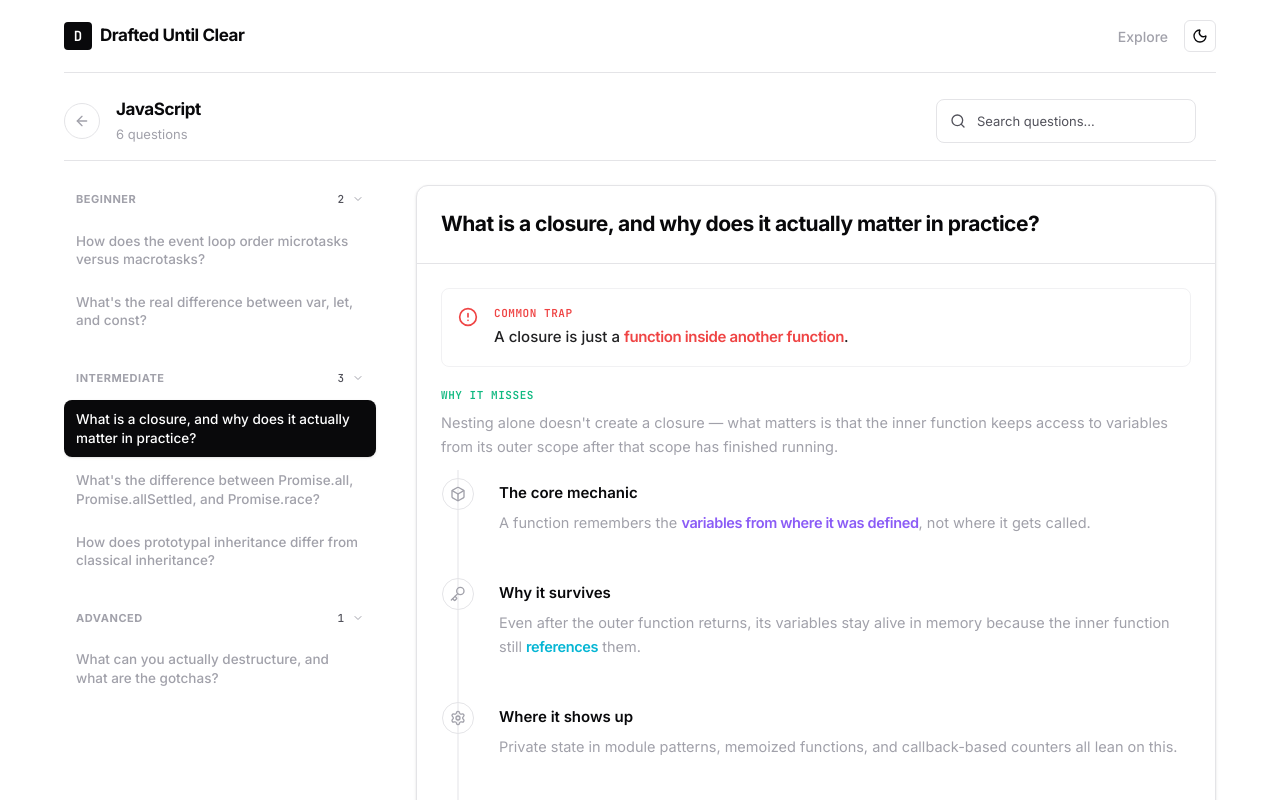
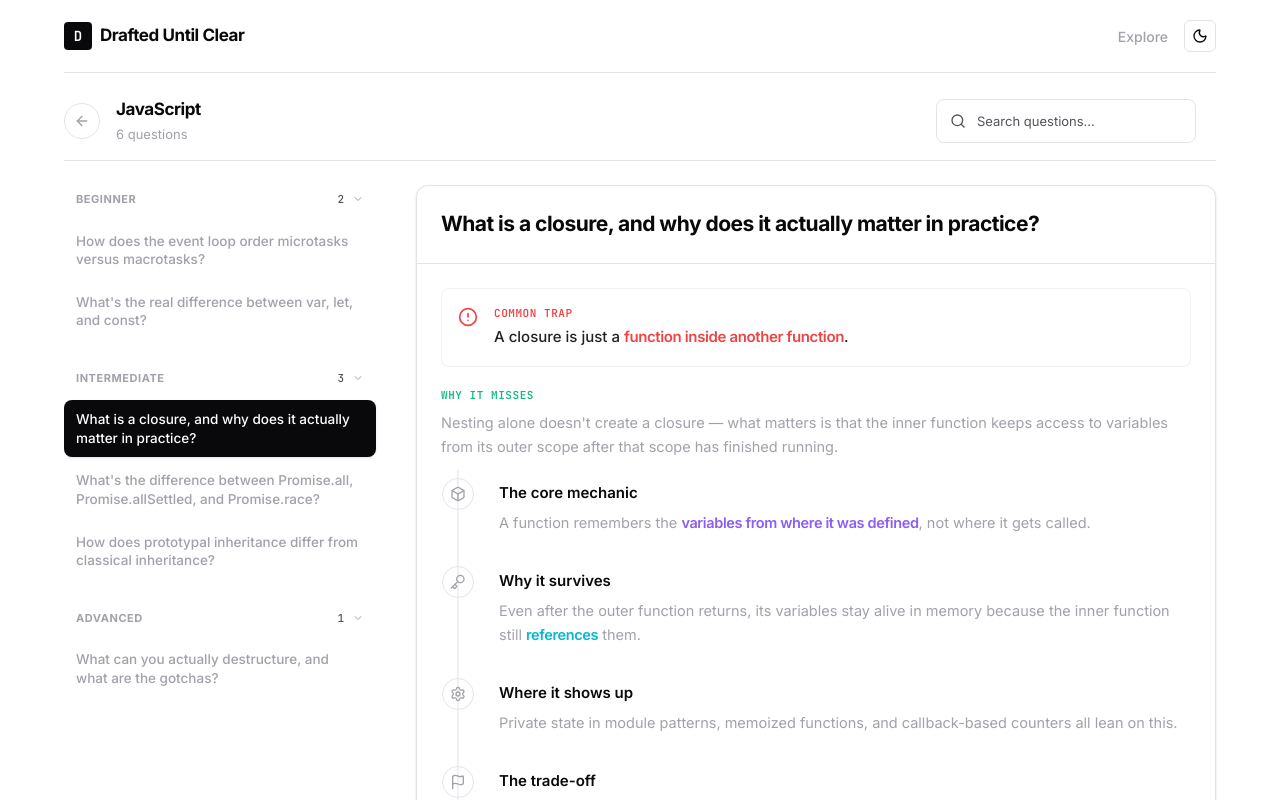
Before and after one commit to ihssmaheel-dev/drafted-until-clear, a Next.js app: page /categories/js in a window 1280 px wide. Shown: the top 800 px of the page. Built offline with nearby package versions, Linux system fonts and the light colour scheme.

Commit message:
style: reduce spacing between timeline steps for a tighter, neater flow

```diff
--- a/src/components/questions/answer-steps.tsx
+++ b/src/components/questions/answer-steps.tsx
@@ -25,7 +25,7 @@ export function Step({ icon, title, children }: StepProps) {
       initial={{ opacity: 0, x: -10 }}
       animate={{ opacity: 1, x: 0 }}
       transition={{ duration: 0.3 }}
-      className="relative pl-10 pb-8 last:pb-2"
+      className="relative pl-10 pb-5 last:pb-2"
     >
       {/* Centered exactly on the 2px line (size-8 = 32px; center of 2px border is at -1px from padding box. -17px + 16px = -1px) */}
       <div className="absolute -left-[17px] top-0 flex size-8 items-center justify-center rounded-full border border-border bg-card text-text-muted">
```
